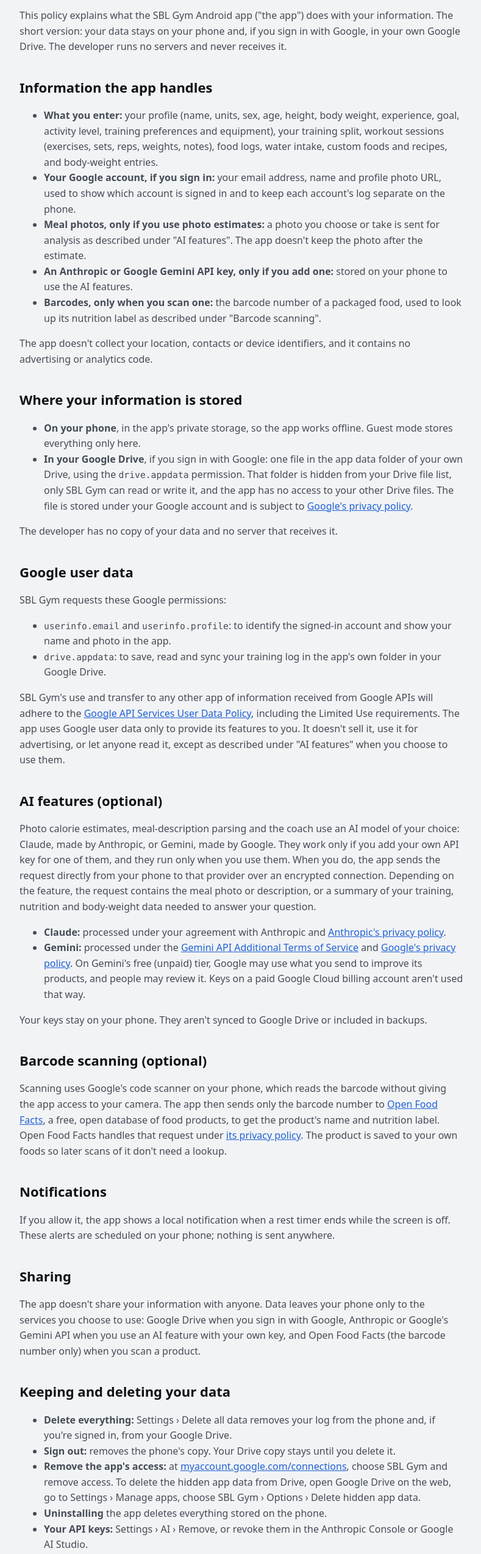
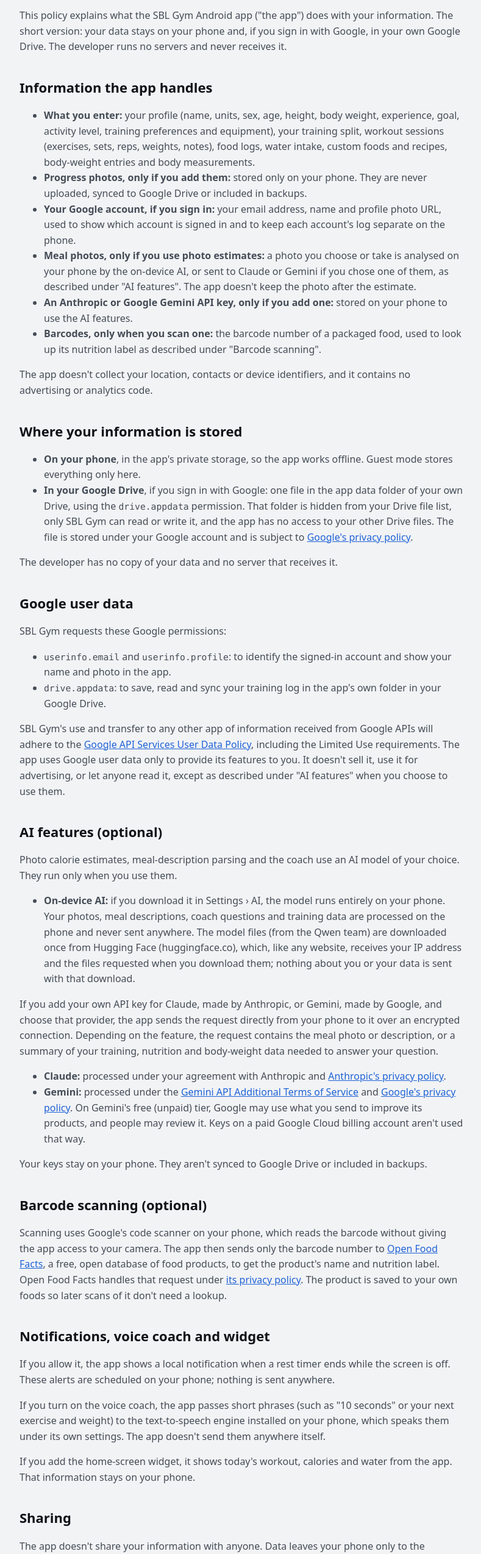
Before and after one commit to z4kko0o/SBLGym, a plain HTML site: page privacy.html in a window 1280 px wide. Shown: the part 251-2800 px from the top of the page at 61% size, without its empty margins (244-1033 px from the left). Drawn offline with Linux system fonts and the light colour scheme.

Commit message:
Add files via upload

```diff
--- a/privacy.html
+++ b/privacy.html
@@ -57,9 +57,10 @@ footer p { color: var(--muted); }
 
 <h2>Information the app handles</h2>
 <ul>
-  <li><b>What you enter:</b> your profile (name, units, sex, age, height, body weight, experience, goal, activity level, training preferences and equipment), your training split, workout sessions (exercises, sets, reps, weights, notes), food logs, water intake, custom foods and recipes, and body-weight entries.</li>
+  <li><b>What you enter:</b> your profile (name, units, sex, age, height, body weight, experience, goal, activity level, training preferences and equipment), your training split, workout sessions (exercises, sets, reps, weights, notes), food logs, water intake, custom foods and recipes, body-weight entries and body measurements.</li>
+  <li><b>Progress photos, only if you add them:</b> stored only on your phone. They are never uploaded, synced to Google Drive or included in backups.</li>
   <li><b>Your Google account, if you sign in:</b> your email address, name and profile photo URL, used to show which account is signed in and to keep each account's log separate on the phone.</li>
-  <li><b>Meal photos, only if you use photo estimates:</b> a photo you choose or take is sent for analysis as described under "AI features". The app doesn't keep the photo after the estimate.</li>
+  <li><b>Meal photos, only if you use photo estimates:</b> a photo you choose or take is analysed on your phone by the on-device AI, or sent to Claude or Gemini if you chose one of them, as described under "AI features". The app doesn't keep the photo after the estimate.</li>
   <li><b>An Anthropic or Google Gemini API key, only if you add one:</b> stored on your phone to use the AI features.</li>
   <li><b>Barcodes, only when you scan one:</b> the barcode number of a packaged food, used to look up its nutrition label as described under "Barcode scanning".</li>
 </ul>
@@ -81,7 +82,11 @@ footer p { color: var(--muted); }
 <p>SBL Gym's use and transfer to any other app of information received from Google APIs will adhere to the <a href="https://developers.google.com/terms/api-services-user-data-policy">Google API Services User Data Policy</a>, including the Limited Use requirements. The app uses Google user data only to provide its features to you. It doesn't sell it, use it for advertising, or let anyone read it, except as described under "AI features" when you choose to use them.</p>
 
 <h2>AI features (optional)</h2>
-<p>Photo calorie estimates, meal-description parsing and the coach use an AI model of your choice: Claude, made by Anthropic, or Gemini, made by Google. They work only if you add your own API key for one of them, and they run only when you use them. When you do, the app sends the request directly from your phone to that provider over an encrypted connection. Depending on the feature, the request contains the meal photo or description, or a summary of your training, nutrition and body-weight data needed to answer your question.</p>
+<p>Photo calorie estimates, meal-description parsing and the coach use an AI model of your choice. They run only when you use them.</p>
+<ul>
+  <li><b>On-device AI:</b> if you download it in Settings › AI, the model runs entirely on your phone. Your photos, meal descriptions, coach questions and training data are processed on the phone and never sent anywhere. The model files (from the Qwen team) are downloaded once from Hugging Face (huggingface.co), which, like any website, receives your IP address and the files requested when you download them; nothing about you or your data is sent with that download.</li>
+</ul>
+<p>If you add your own API key for Claude, made by Anthropic, or Gemini, made by Google, and choose that provider, the app sends the request directly from your phone to it over an encrypted connection. Depending on the feature, the request contains the meal photo or description, or a summary of your training, nutrition and body-weight data needed to answer your question.</p>
 <ul>
   <li><b>Claude:</b> processed under your agreement with Anthropic and <a href="https://www.anthropic.com/legal/privacy">Anthropic's privacy policy</a>.</li>
   <li><b>Gemini:</b> processed under the <a href="https://ai.google.dev/gemini-api/terms">Gemini API Additional Terms of Service</a> and <a href="https://policies.google.com/privacy">Google's privacy policy</a>. On Gemini's free (unpaid) tier, Google may use what you send to improve its products, and people may review it. Keys on a paid Google Cloud billing account aren't used that way.</li>
@@ -91,23 +96,27 @@ footer p { color: var(--muted); }
 <h2>Barcode scanning (optional)</h2>
 <p>Scanning uses Google's code scanner on your phone, which reads the barcode without giving the app access to your camera. The app then sends only the barcode number to <a href="https://world.openfoodfacts.org/">Open Food Facts</a>, a free, open database of food products, to get the product's name and nutrition label. Open Food Facts handles that request under <a href="https://world.openfoodfacts.org/privacy">its privacy policy</a>. The product is saved to your own foods so later scans of it don't need a lookup.</p>
 
-<h2>Notifications</h2>
+<h2>Notifications, voice coach and widget</h2>
 <p>If you allow it, the app shows a local notification when a rest timer ends while the screen is off. These alerts are scheduled on your phone; nothing is sent anywhere.</p>
+<p>If you turn on the voice coach, the app passes short phrases (such as "10 seconds" or your next exercise and weight) to the text-to-speech engine installed on your phone, which speaks them under its own settings. The app doesn't send them anywhere itself.</p>
+<p>If you add the home-screen widget, it shows today's workout, calories and water from the app. That information stays on your phone.</p>
 
 <h2>Sharing</h2>
-<p>The app doesn't share your information with anyone. Data leaves your phone only to the services you choose to use: Google Drive when you sign in with Google, Anthropic or Google's Gemini API when you use an AI feature with your own key, and Open Food Facts (the barcode number only) when you scan a product.</p>
+<p>The app doesn't share your information with anyone. Data leaves your phone only to the services you choose to use: Google Drive when you sign in with Google, Anthropic or Google's Gemini API when you use an AI feature with your own key, Open Food Facts (the barcode number only) when you scan a product, and Hugging Face when you download the on-device model. When you tap Share on a workout, the app creates a picture of it on your phone and passes it only to the app you pick.</p>
 
 <h2>Keeping and deleting your data</h2>
 <ul>
   <li><b>Delete everything:</b> Settings › Delete all data removes your log from the phone and, if you're signed in, from your Google Drive.</li>
   <li><b>Sign out:</b> removes the phone's copy. Your Drive copy stays until you delete it.</li>
   <li><b>Remove the app's access:</b> at <a href="https://myaccount.google.com/connections">myaccount.google.com/connections</a>, choose SBL Gym and remove access. To delete the hidden app data from Drive, open Google Drive on the web, go to Settings › Manage apps, choose SBL Gym › Options › Delete hidden app data.</li>
-  <li><b>Uninstalling</b> the app deletes everything stored on the phone.</li>
+  <li><b>Uninstalling</b> the app deletes everything stored on the phone, including progress photos and the on-device model.</li>
+  <li><b>Progress photos:</b> delete them one by one in Progress › Body; Settings › Delete all data removes them too.</li>
+  <li><b>The on-device model:</b> Settings › AI › On-device › Delete.</li>
   <li><b>Your API keys:</b> Settings › AI › Remove, or revoke them in the Anthropic Console or Google AI Studio.</li>
 </ul>
 
 <h2>Security</h2>
-<p>Connections to Google, Anthropic and Open Food Facts are encrypted (HTTPS). Data on the phone is kept in the app's private storage, which other apps can't read.</p>
+<p>Connections to Google, Anthropic, Open Food Facts and Hugging Face are encrypted (HTTPS). The app checks each downloaded model file against its published SHA-256 fingerprint before using it. Data on the phone is kept in the app's private storage, which other apps can't read.</p>
 
 <h2>Children</h2>
 <p>SBL Gym isn't directed to children under 13 and doesn't knowingly collect their information.</p>
```
Also changed, not shown: index.html (+4 -2 lines).
